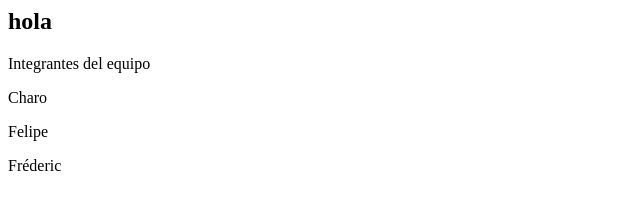
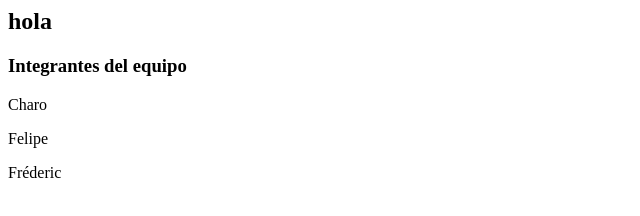
Before and after one commit to lamassa/ejercicio, a plain HTML site: page index.html in a window 1280 px wide. Shown: the whole page, without its empty margins (0-640 px from the left). Drawn offline with Linux system fonts and the light colour scheme.

Commit message:
Cambio de etiqueta en los integrantes del equipo

```diff
--- a/index.html
+++ b/index.html
@@ -4,7 +4,7 @@
 <body>
 <h2>hola</h2>
 <div>
-		<div>Integrantes del equipo</div>
+		<h3>Integrantes del equipo</h3>
 		<p>Charo</p>
 		<p>Felipe</p>
 		<p>Fréderic</p>
```
